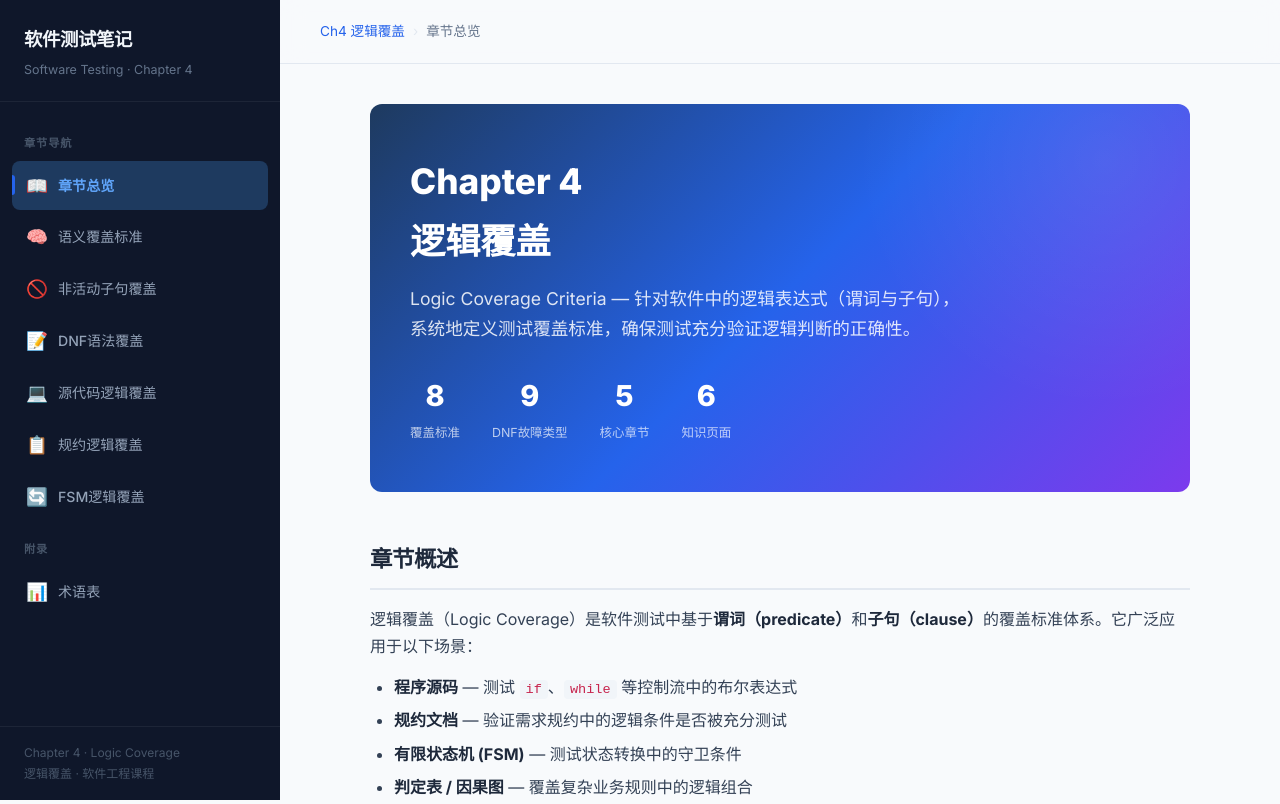
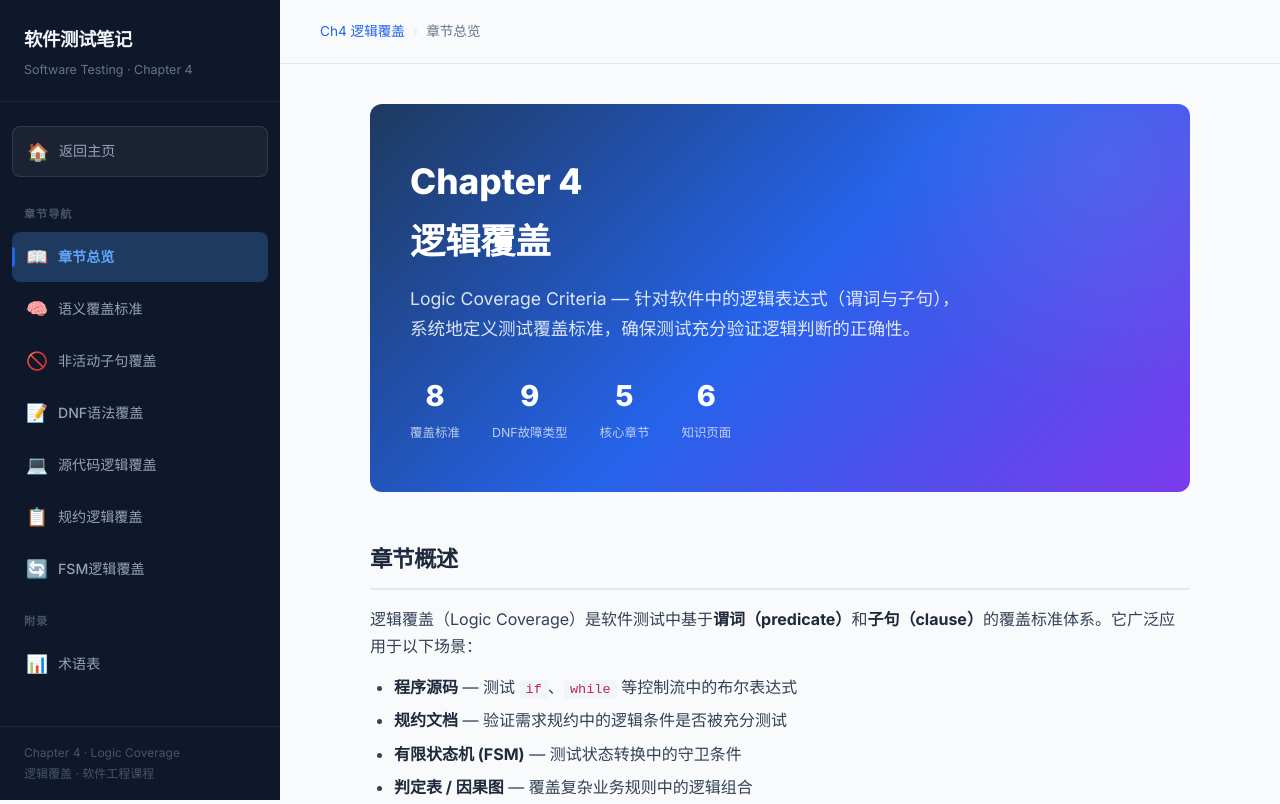
Before and after one commit to HG-Wang/SoftwareTest-ECNU, a plain HTML site: page site-ch4/index.html in a window 1280 px wide. Shown: the top 804 px of the page. Drawn offline with Linux system fonts and the light colour scheme.

Commit message:
添加返回主页链接到所有章节页面

```diff
--- a/site-ch4/index.html
+++ b/site-ch4/index.html
@@ -19,6 +19,7 @@
     <div class="subtitle">Software Testing · Chapter 4</div>
   </div>
   <div class="sidebar-nav">
+    <a href="../index.html" class="back-home"><span class="icon">🏠</span> 返回主页</a>
     <div class="nav-section">章节导航</div>
     <a href="index.html" class="active"><span class="icon">📖</span> 章节总览</a>
     <a href="semantic.html"><span class="icon">🧠</span> 语义覆盖标准</a>
--- a/site-ch4/style.css
+++ b/site-ch4/style.css
@@ -104,6 +104,16 @@ body {
   color: #fff;
   font-size: .65rem; font-weight: 700;
   padding: 2px 7px; border-radius: 10px;
+}
+.sidebar-nav a.back-home {
+  background: rgba(255,255,255,.05);
+  color: #94a3b8;
+  margin: 8px 0 12px;
+  border: 1px solid rgba(255,255,255,.1);
+}
+.sidebar-nav a.back-home:hover {
+  background: rgba(255,255,255,.1);
+  color: #e2e8f0;
 }
 .sidebar-footer {
   padding: 16px 24px;
--- a/site-ch5/style.css
+++ b/site-ch5/style.css
@@ -104,6 +104,16 @@ body {
   color: #fff;
   font-size: .65rem; font-weight: 700;
   padding: 2px 7px; border-radius: 10px;
+}
+.sidebar-nav a.back-home {
+  background: rgba(255,255,255,.05);
+  color: #94a3b8;
+  margin: 8px 0 12px;
+  border: 1px solid rgba(255,255,255,.1);
+}
+.sidebar-nav a.back-home:hover {
+  background: rgba(255,255,255,.1);
+  color: #e2e8f0;
 }
 .sidebar-footer {
   padding: 16px 24px;
```
Also changed, not shown: site-ch4/dnf.html (+1 -0 lines), site-ch4/fsm.html (+1 -0 lines), site-ch4/inactive.html (+1 -0 lines), site-ch4/semantic.html (+1 -0 lines), site-ch4/source.html (+1 -0 lines), site-ch4/spec.html (+1 -0 lines), site-ch5/exercises.html (+1 -0 lines), site-ch5/grammar.html (+1 -0 lines), site-ch5/index.html (+1 -0 lines), site-ch5/mutation-basics.html (+1 -0 lines), site-ch5/mutation-operators.html (+1 -0 lines), site-ch5/program-mutation.html (+1 -0 lines), site-ch5/ripr.html (+1 -0 lines).
